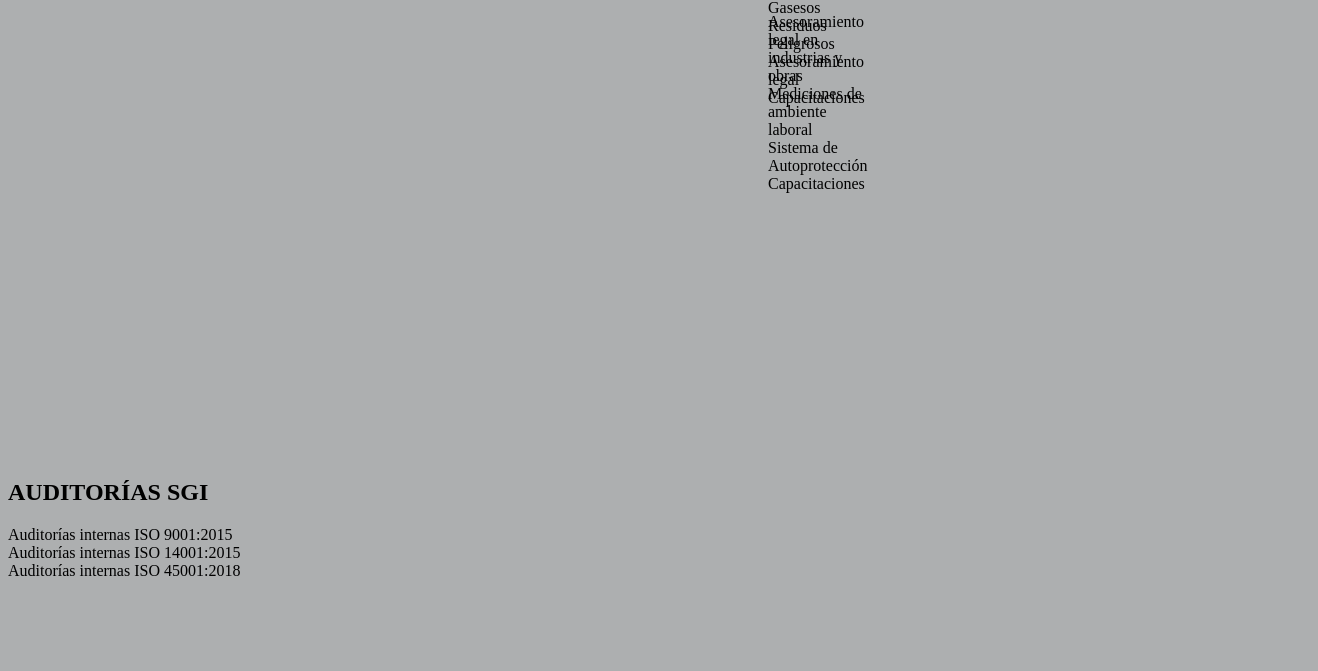
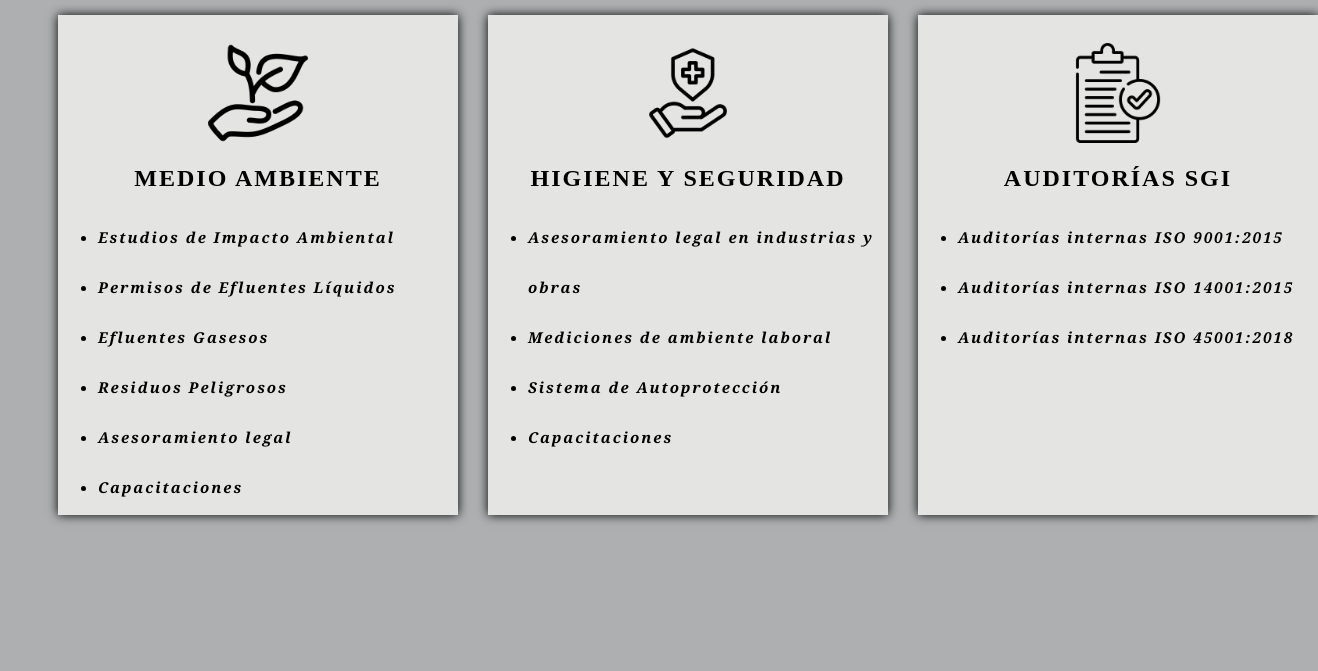
Before and after one commit to AngelinaJrz/TPO-, a plain HTML site: page views/services.html in a window 1280 px wide. Shown: the part 349-1020 px from the top of the page, 1318 px wide, since content can reach past the window. Drawn offline with nearby package versions, Linux system fonts and the light colour scheme.

Commit message:
Puse en la pagina de Servicios sus estilos y En la archivo CSS puse sus estilos aparte

```diff
--- a/estilos/estilos.css
+++ b/estilos/estilos.css
@@ -21,9 +21,6 @@ body{
 .header{
     grid-area: header;
     margin-top: 10px;
-}
-li{
-    list-style-type: none;
 }
 .containerBotones{
     display: grid;
@@ -51,7 +48,7 @@ a{
     top: 4px;
 }
 
-
+                        /*CSS  INDEX*/
 /* Main dentro Section y Aside*/
 .containermain{
     display: grid;
@@ -63,31 +60,27 @@ a{
     grid-gap: 20px;
     align-content: center;
     justify-content:space-between;
+    margin:20px auto auto 90px;
 }
 /*Parte del texto section*/
 .left{
-    /* background-color: aqua; */
     grid-area:left;
     padding:10px;
     /*Texto*/
     text-align: center;
     letter-spacing: 2px;
-
 }
 .tituloSection{
     font-size: 60px;
-
 }
 .subTituloSection{
     font-size: 20px;
-
 }
 
 .containerTabla{
     display: grid;
     grid-template-columns: repeat(2, 300px);
     grid-gap: 20px;
-    /* grid-auto-rows: auto; */
 }
 .containerTabla > div{
     border-radius: 20px;
@@ -98,11 +91,20 @@ a{
 .contenido{
     grid-area:contenido;
     margin-top: 80px;
-
+    /*Texto*/
+    text-align: center;
+    letter-spacing: 2px;
 }
 .contenido > img{
     border-radius: 25px;
     box-shadow: 0 0 20px;
+    width: 100%;
+}
+.contenido > div{
+    border-radius: 15px;
+    background-color: #e4e4e2;
+    box-shadow: 0 0 10px;
+    padding:5px;
 }
 
 /*Parte de los contectos o sociales / footer*/
@@ -113,7 +115,7 @@ a{
                         "left contenido"
                         "footer footer";
     grid-gap:-10px;
- margin-top: -40px
+
 }
 .footer{
     grid-area:footer;
@@ -152,3 +154,47 @@ a{
       width: 100%;
     }
   }
+
+
+                        /*CSS  SERVICIOS*/
+.sectionServicios{
+    width: 90vw;
+    height: 100vh;
+    margin:auto auto auto -40px;
+}
+.tituloMain1{
+    font-size: 40px;
+    margin: auto;
+}
+.tituloMain{
+    font-size: 60px;
+    text-align: center;
+}
+.containerSection{
+    display: grid;
+    grid-template-columns: repeat(3, 400px);
+    grid-template-rows: 500px;
+    grid-gap: 30px;
+    justify-content:space-evenly;
+}
+.containerSection > div{
+    background-color: #e4e4e2;
+    box-shadow: 0 0 10px;
+}
+.containerSection > div > h2{
+ text-align: center;
+ font-weight: bold;
+ letter-spacing: 2px;
+ line-height: 30px;
+}
+.containerSection > div > img{
+    display: block;
+    margin: 10px auto;
+
+}
+.textoTabla{
+    font-family: 'Noto Serif', serif;
+    letter-spacing: 2px;
+    line-height: 50px;
+    font-size: 15px;
+}
--- a/views/services.html
+++ b/views/services.html
@@ -10,6 +10,9 @@
         <meta name="viewport" content="width=device-width, initial-scale=1.0">
         <link rel="preconnect" href="https://fonts.gstatic.com" crossorigin>
         <link href="https://fonts.googleapis.com/css2?family=Fira+Sans&display=swap" rel="stylesheet">
+        <link rel="preconnect" href="https://fonts.googleapis.com">
+<link rel="preconnect" href="https://fonts.gstatic.com" crossorigin>
+<link href="https://fonts.googleapis.com/css2?family=Noto+Serif:ital,wght@1,700&display=swap" rel="stylesheet">
         <title>Servicios</title>
     </head>
     <body class="container">
@@ -29,16 +32,16 @@
         tendría que modificar el css y maquetados que ya hiciste
         -->
         <main class="containermain">
+            <section class="sectionServicios">
+                <h1 class="tituloMain1">Brindamos los siguientes servicios:</h1>
+                <h1 class="tituloMain">Servicios</h1>
 
-            <h1 class="left">Servicios</h1>
-
-            <summary>
-                Brindamos los siguientes servicios:
-            </summary>
-
-            <section>
+                <article class="containerSection">
+                    <div>
+                        <br>
+                        <img src="/img/ahorra-energia.png" alt="Imagen de energia" srcset="" width="100"/>
                         <h2>MEDIO AMBIENTE</h2>
-                <ul>
+                        <ul class="textoTabla">
                             <li>Estudios de Impacto Ambiental</li>
                             <li>Permisos de Efluentes Líquidos</li>
                             <li>Efluentes Gasesos</li>
@@ -46,25 +49,32 @@
                             <li>Asesoramiento legal</li>
                             <li>Capacitaciones</li>
                         </ul>
-            </section>
-
-            <section>
+                    </div>
+                    <div>
+                        <br>
+                        <img src="/img/seguro.png" alt="Imagen de seguro" srcset="" width="100"/>
                         <h2>HIGIENE Y SEGURIDAD</h2>
-                <ul>
+                        <ul class="textoTabla">
                             <li>Asesoramiento legal en industrias y obras</li>
                             <li>Mediciones de ambiente laboral</li>
                             <li>Sistema de Autoprotección</li>
                             <li>Capacitaciones</li>
                         </ul>
-            </section>
+                    </div>
 
-            <section>
+                    <div>
+                        <br>
+                        <img src="/img/evaluacion.png" alt="Imagen de seguro" srcset="" width="100"/>
                         <h2>AUDITORÍAS SGI</h2>
+                        <ul class="textoTabla">
                             <li>Auditorías internas ISO 9001:2015</li>
                             <li>Auditorías internas ISO 14001:2015</li>
                             <li>Auditorías internas ISO 45001:2018</li>
+                        </ul>
+                    </div>
+                </article>
+
             </section>
-
         </main>
         <br>
         <footer class="containerfooter">
```
Also changed, not shown: views/index.html (+15 -13 lines), img/ahorra-energia.png (added), img/evaluacion.png (added), img/seguro.png (added). Lines whose indentation alone changed are shown as unchanged.
